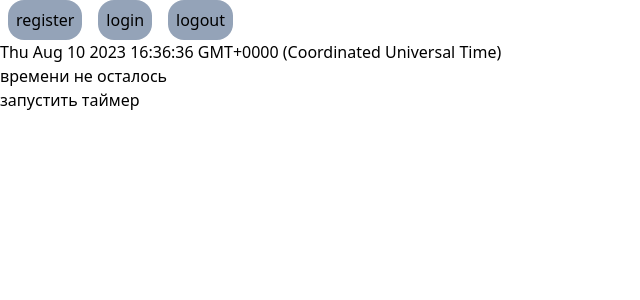
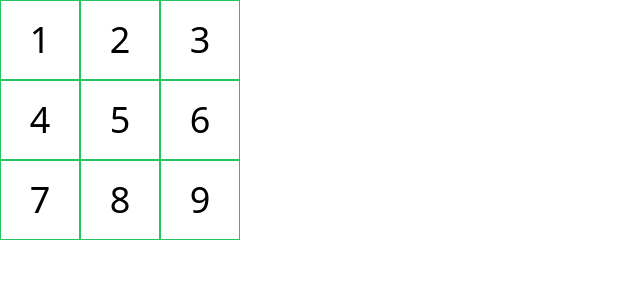
Before and after one commit to crazyysasha/special-chainsaw, a Vue app: page / in a window 1280 px wide. Shown: the top 300 px of the page, without its empty margins (0-640 px from the left). Built offline with nearby package versions, Linux system fonts and the light colour scheme.

Commit message:
zakonchit eto

```diff
--- a/src/App.vue
+++ b/src/App.vue
@@ -3,6 +3,7 @@
 import TheButton from './components/TheButton.vue';
 import TheClock from './components/TheClock.vue';
 import TheAlarm from "./components/TheAlarm.vue";
+import XOGame from './components/XOGame.vue';
 import { ref } from 'vue';
 const time = ref();
 const nextSecondHandler = (t) => {
@@ -13,15 +14,17 @@ const nextSecondHandler = (t) => {
 <template>
   <div>
 
-    <TheButton content="register" @on-hover="console.log($event)">
+    <!-- <TheButton content="register" @on-hover="console.log($event)">
     </TheButton>
     <TheButton content="login"></TheButton>
     <TheButton content="logout"></TheButton>
-    <!-- <TheCalculator>
-    </TheCalculator> -->
+ <TheCalculator>
+    </TheCalculator>
     <TheClock @on-next-second="nextSecondHandler"></TheClock>
 
     <TheAlarm :current-time="time">
-    </TheAlarm>
+    </TheAlarm> -->
+
+    <XOGame></XOGame>
   </div>
 </template>
--- /dev/null
+++ b/src/components/XOGame.vue
@@ -0,0 +1,65 @@
+<script setup>
+import { reactive, ref } from 'vue';
+
+const players = reactive({
+    p1: {
+        key: 'x',
+        results: [],
+    },
+    p2: {
+        key: 'o',
+        results: [],
+    },
+});
+
+const currentPlayer = ref(players.p1);
+const board = reactive({
+    1: null,
+    2: null,
+    3: null,
+    4: null,
+    5: null,
+    6: null,
+    7: null,
+    8: null,
+    9: null,
+});
+
+const onPlayerclick = (cell) => {
+    if (!!board[cell]) {
+        return;
+    }
+
+    board[cell] = currentPlayer.value.key;
+    currentPlayer.value.results.push(cell);
+    checkResults();
+    if (currentPlayer.value == players.p1) {
+        currentPlayer.value = players.p2;
+    } else {
+        currentPlayer.value = players.p1;
+    }
+
+}
+
+const checkResults = () => {
+    const wins = [[1, 2, 3], [4, 5, 6], [7, 8, 9]];
+    console.log(wins.find((win) => {
+
+        return currentPlayer.value.results.every((e) => {
+            console.log(e,);
+            return win.includes(e);
+        });;
+    }));
+
+}
+</script>
+<template>
+    <div class="grid grid-cols-3 h-60 w-60">
+        <div v-for="(data, cell) in board"
+            class="col-span-1 border border-green-500 aspect-square flex items-center justify-center text-4xl"
+            @click="onPlayerclick(cell)">
+            {{ cell }} {{ data }}
+        </div>
+
+    </div>
+</template>
```
